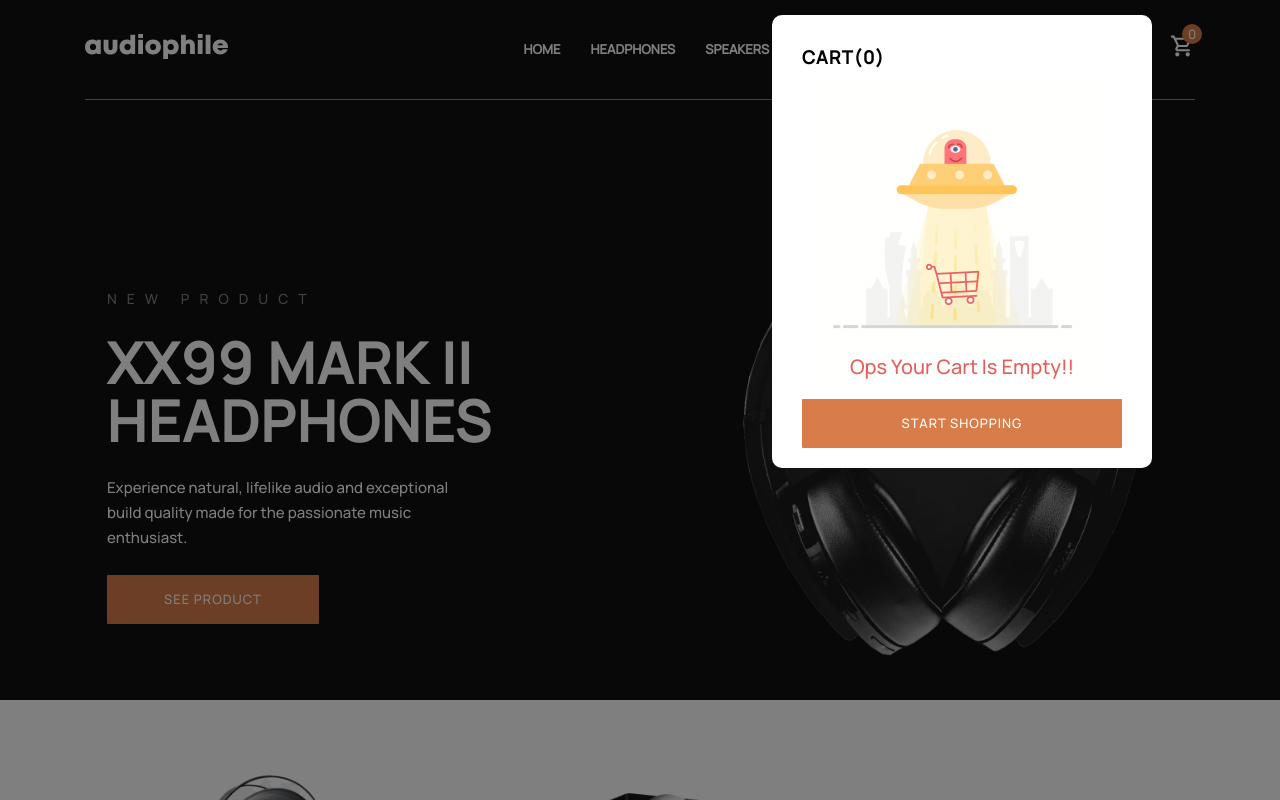
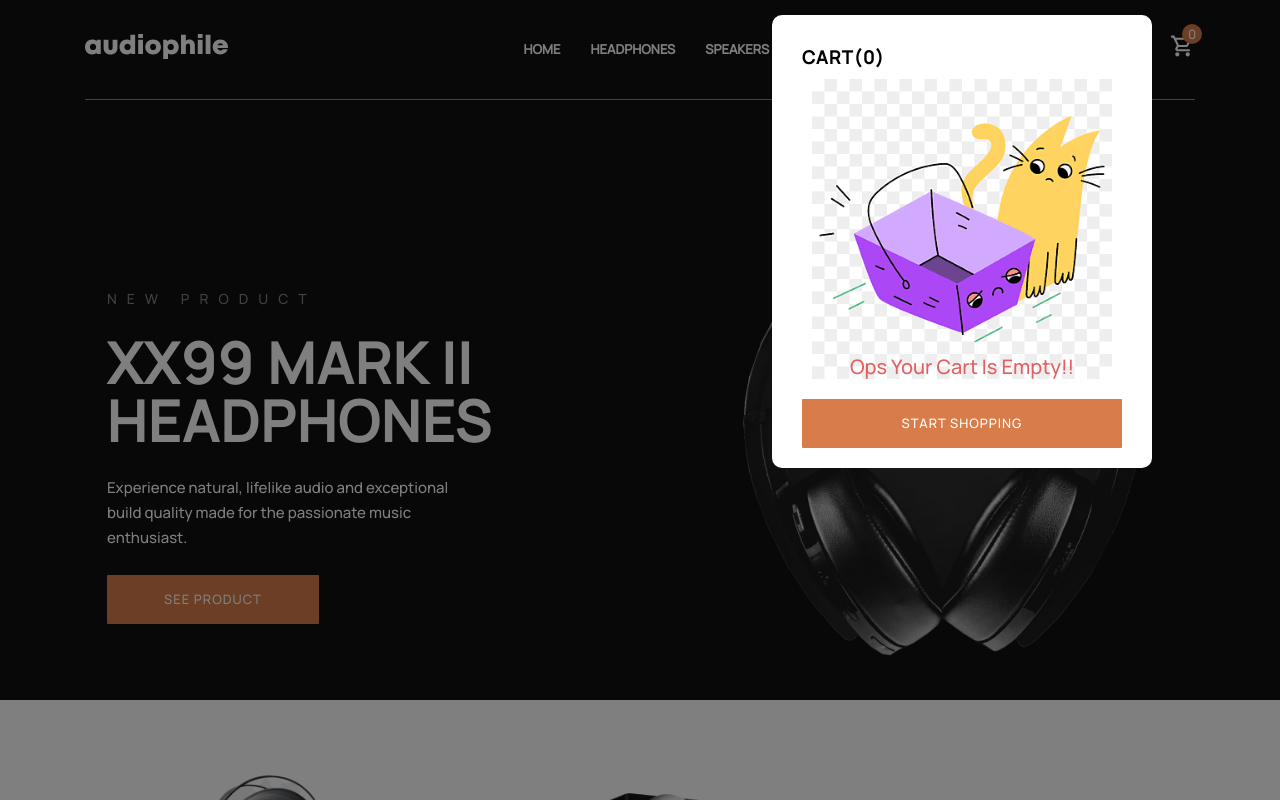
Before and after one commit to sandeeep0098/Audiophile_MERN_Stack_New, a Next.js app: page / in a window 1280 px wide. Both pictures are taken after a click on the icon 1182 px from the left and 46 px from the top of the page. Shown: the top 800 px of the page. Built offline with nearby package versions, Linux system fonts and the light colour scheme.

Commit message:
deploy test

```diff
--- a/src/components/cart/Cart.tsx
+++ b/src/components/cart/Cart.tsx
@@ -11,6 +11,7 @@ import ManageProduct from '../UI/ManageProduct';
 import ProductListItem from '../product/ProductListItem';
 import CartProduct from './CartProduct';
 import emptyCartgif from '../../../public/empty-cart.gif';
+import emptyCartimg from '../../../public/cart-empty.png';
 import headphoneImg from '../../../public/assets/cart/image-xx59-headphones.jpg';
 
 const Cart = ({ showCartHandler, cartisopen }: any) => {
@@ -74,7 +75,7 @@ const Cart = ({ showCartHandler, cartisopen }: any) => {
 
         <div className="empty-cart">
           <Image
-            src={emptyCartgif}
+            src={emptyCartimg}
             alt="empty-cart-Image"
             width={300}
             height={300}
```
Also changed, not shown: public/cart-empty.png (added).
